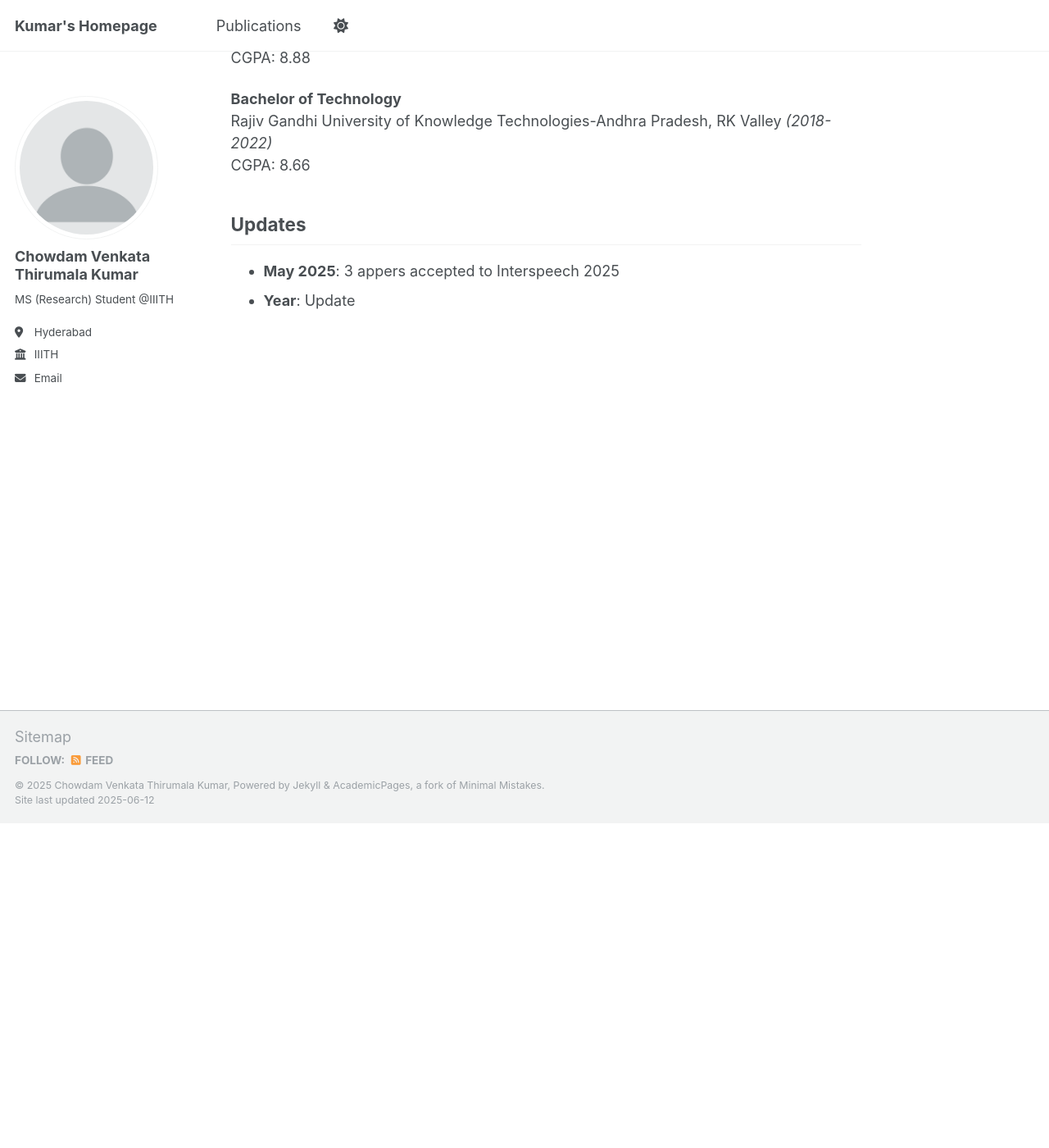
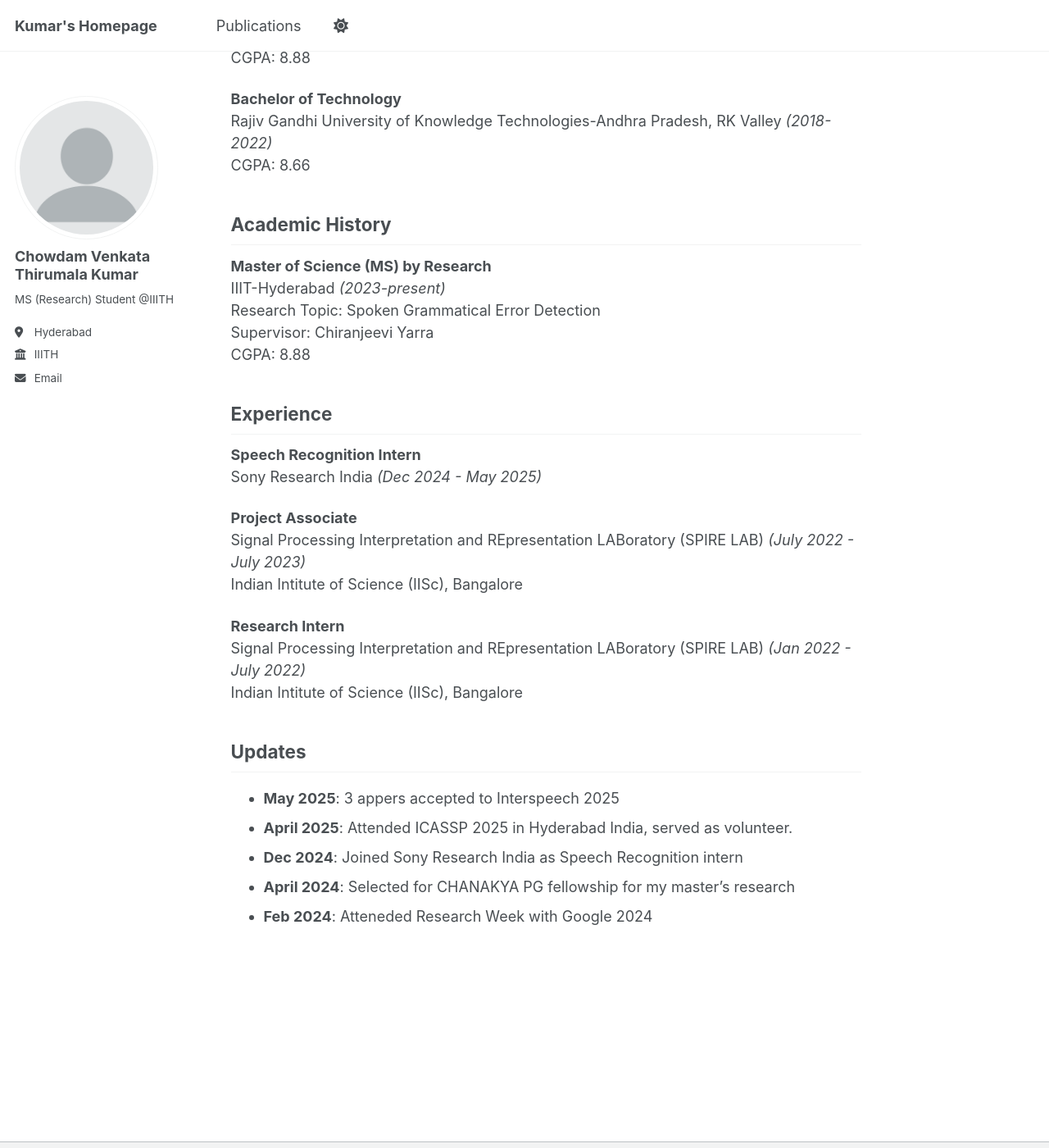
Before and after one commit to cvthirumalakumar/cvthirumalakumar.github.io, a Jekyll site: the page built from _pages/about.md, in a window 1280 px wide and 1400 px high, scrolled down 396 px. Shown: the whole window at 82% size. Built offline with Jekyll 4.4.1, drawn with Linux system fonts in a browser that asks for light colours.

Commit message:
Update about.md

```diff
--- a/_pages/about.md
+++ b/_pages/about.md
@@ -28,9 +28,41 @@ Rajiv Gandhi University of Knowledge Technologies-Andhra Pradesh, RK Valley *(20
 <br/>
 CGPA: 8.66
 
+## Academic History
+
+**Master of Science (MS) by Research**
+<br/>
+IIIT-Hyderabad *(2023-present)*
+<br/>
+Research Topic: Spoken Grammatical Error Detection
+<br/>
+Supervisor: Chiranjeevi Yarra
+<br/>
+CGPA: 8.88
+
+## Experience
+
+**Speech Recognition Intern**
+<br/>
+Sony Research India *(Dec 2024 - May 2025)*
+
+**Project Associate**
+<br/>
+Signal Processing Interpretation and REpresentation LABoratory (SPIRE LAB) *(July 2022 - July 2023)*
+<br/>
+Indian Intitute of Science (IISc), Bangalore
+
+**Research Intern**<br/>
+Signal Processing Interpretation and REpresentation LABoratory (SPIRE LAB) *(Jan 2022 - July 2022)*
+<br/>
+Indian Intitute of Science (IISc), Bangalore
+
 
 
 ## Updates
 
 - **May 2025**: 3 appers accepted to Interspeech 2025
-- **Year**: Update
+- **April 2025**: Attended ICASSP 2025 in Hyderabad India, served as volunteer.
+- **Dec 2024**: Joined Sony Research India as Speech Recognition intern
+- **April 2024**: Selected for CHANAKYA PG fellowship for my master's research
+- **Feb 2024**: Atteneded Research Week with Google 2024
```
